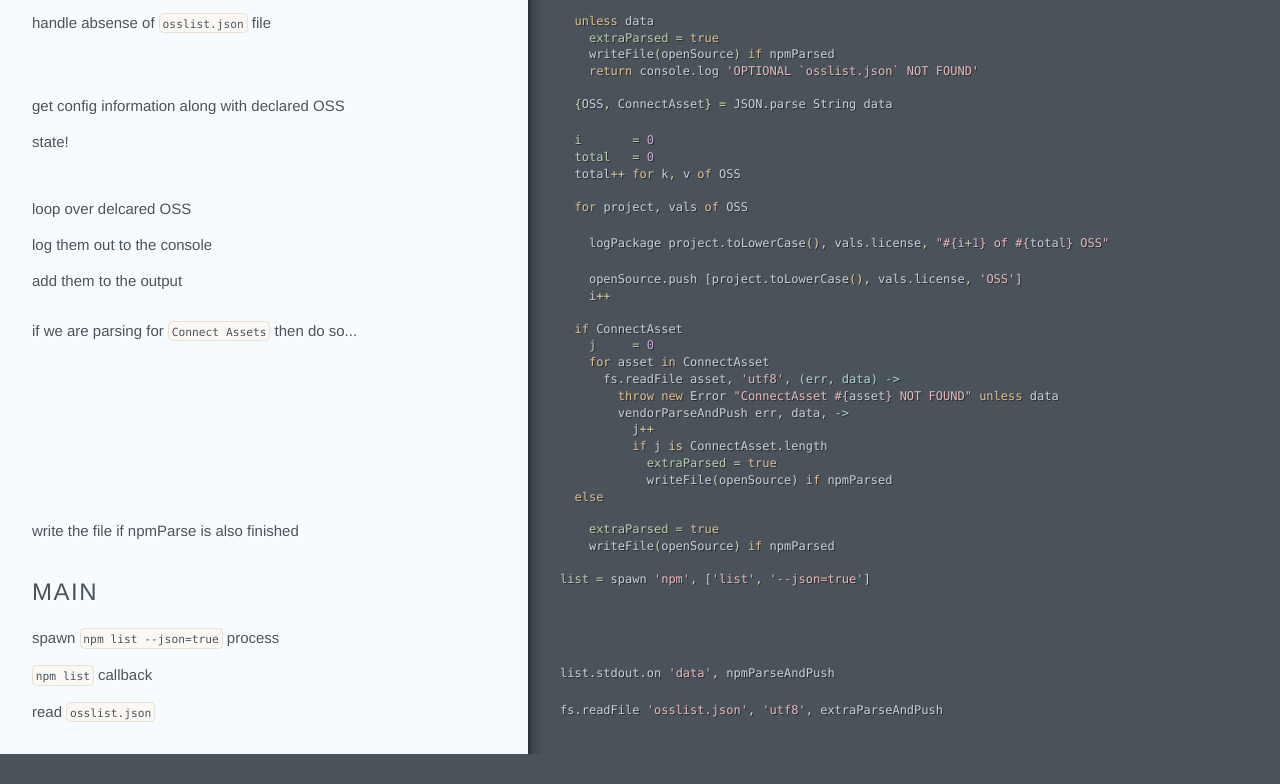
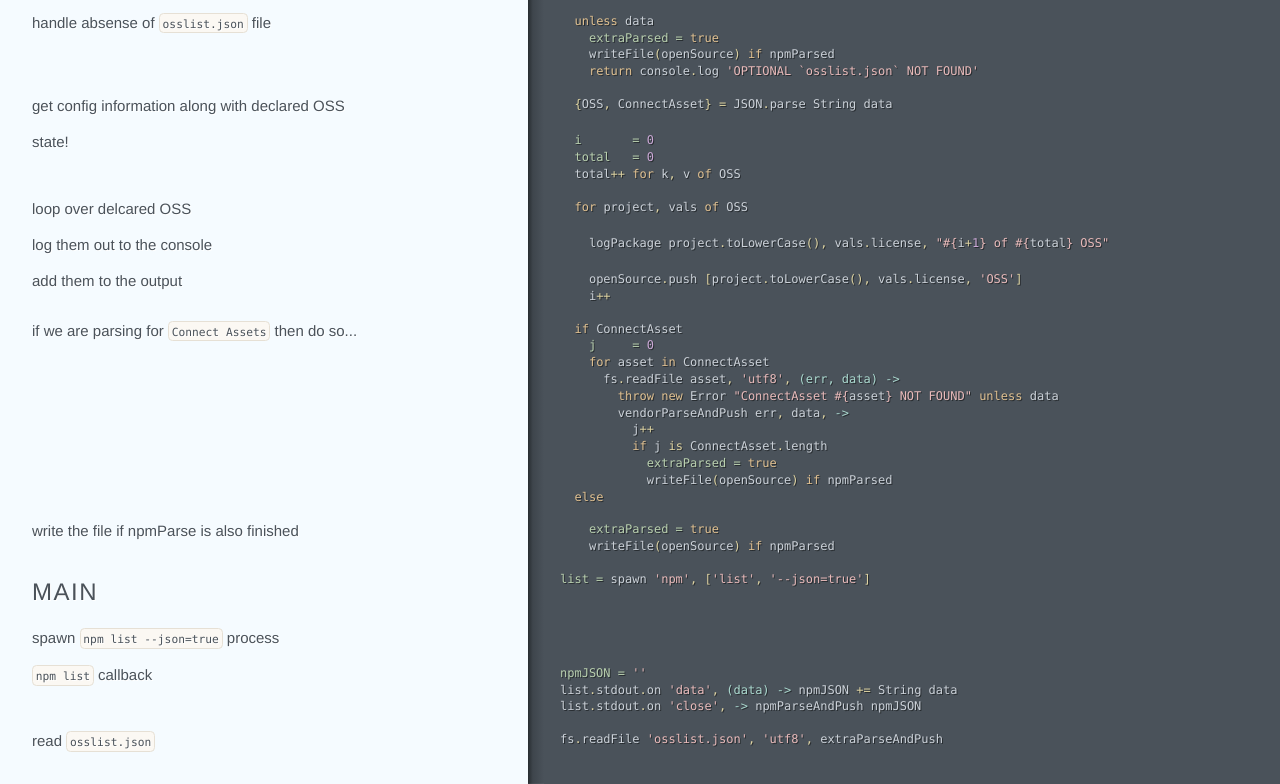
Before and after one commit to logrhythm/node-oss, a plain HTML site: page src/main.html in a window 1280 px wide. Shown: the part 3172-3956 px from the top of the page. Before the commit the page ends 3926 px from the top, so only its background shows below. Drawn offline with Linux system fonts and the light colour scheme.

Commit message:
Generated documentation for fb61aef525b37245c171c9fb7762af91ce4daabb

```diff
--- a/src/main.html
+++ b/src/main.html
@@ -77,4 +77,6 @@ we are out of luck, fail</p></div></div><div class="code"><div class="wrapper">
   <span class="k">else</span></div></div></div><div class="segment"><div class="comments"><div class="wrapper"><p>write the file if npmParse is also finished</p></div></div><div class="code"><div class="wrapper">    <span class="nv">extraParsed = </span><span class="kc">true</span>
     <span class="nx">writeFile</span><span class="p">(</span><span class="nx">openSource</span><span class="p">)</span> <span class="k">if</span> <span class="nx">npmParsed</span></div></div></div><div class="segment"><div class="comments"><div class="wrapper"><h3 id="main">MAIN</h3>
 
-<p>spawn <code>npm list --json=true</code> process</p></div></div><div class="code"><div class="wrapper"><span class="nv">list = </span><span class="nx">spawn</span> <span class="s">&#39;npm&#39;</span><span class="p">,</span> <span class="p">[</span><span class="s">&#39;list&#39;</span><span class="p">,</span> <span class="s">&#39;--json=true&#39;</span><span class="p">]</span></div></div></div><div class="segment"><div class="comments"><div class="wrapper"><p><code>npm list</code> callback</p></div></div><div class="code"><div class="wrapper"><span class="nx">list</span><span class="p">.</span><span class="nx">stdout</span><span class="p">.</span><span class="nx">on</span> <span class="s">&#39;data&#39;</span><span class="p">,</span> <span class="nx">npmParseAndPush</span></div></div></div><div class="segment"><div class="comments"><div class="wrapper"><p>read <code>osslist.json</code> </p></div></div><div class="code"><div class="wrapper"><span class="nx">fs</span><span class="p">.</span><span class="nx">readFile</span> <span class="s">&#39;osslist.json&#39;</span><span class="p">,</span> <span class="s">&#39;utf8&#39;</span><span class="p">,</span> <span class="nx">extraParseAndPush</span></div></div></div></div></body></html>
+<p>spawn <code>npm list --json=true</code> process</p></div></div><div class="code"><div class="wrapper"><span class="nv">list = </span><span class="nx">spawn</span> <span class="s">&#39;npm&#39;</span><span class="p">,</span> <span class="p">[</span><span class="s">&#39;list&#39;</span><span class="p">,</span> <span class="s">&#39;--json=true&#39;</span><span class="p">]</span></div></div></div><div class="segment"><div class="comments"><div class="wrapper"><p><code>npm list</code> callback</p></div></div><div class="code"><div class="wrapper"><span class="nv">npmJSON = </span><span class="s">&#39;&#39;</span>
+<span class="nx">list</span><span class="p">.</span><span class="nx">stdout</span><span class="p">.</span><span class="nx">on</span> <span class="s">&#39;data&#39;</span><span class="p">,</span> <span class="nf">(data) -&gt;</span> <span class="nx">npmJSON</span> <span class="o">+=</span> <span class="nb">String</span> <span class="nx">data</span>
+<span class="nx">list</span><span class="p">.</span><span class="nx">stdout</span><span class="p">.</span><span class="nx">on</span> <span class="s">&#39;close&#39;</span><span class="p">,</span> <span class="nf">-&gt;</span> <span class="nx">npmParseAndPush</span> <span class="nx">npmJSON</span></div></div></div><div class="segment"><div class="comments"><div class="wrapper"><p>read <code>osslist.json</code> </p></div></div><div class="code"><div class="wrapper"><span class="nx">fs</span><span class="p">.</span><span class="nx">readFile</span> <span class="s">&#39;osslist.json&#39;</span><span class="p">,</span> <span class="s">&#39;utf8&#39;</span><span class="p">,</span> <span class="nx">extraParseAndPush</span></div></div></div></div></body></html>
```
Also changed, not shown: index.html (+1 -1 lines).
